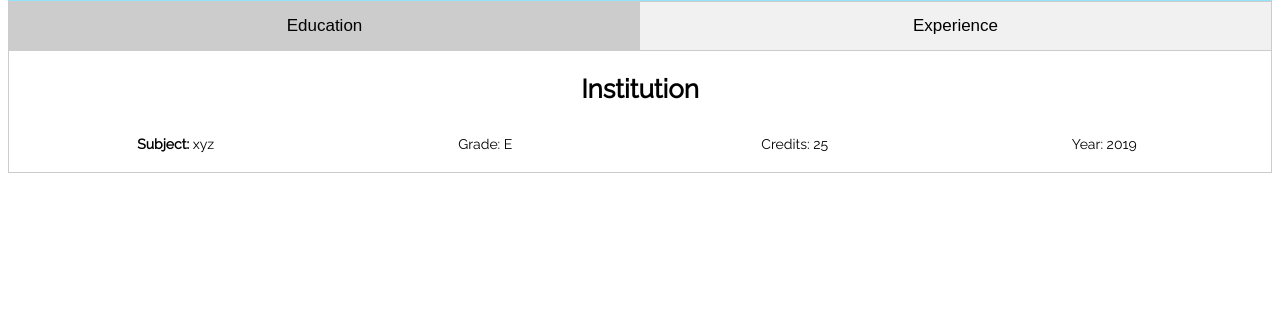
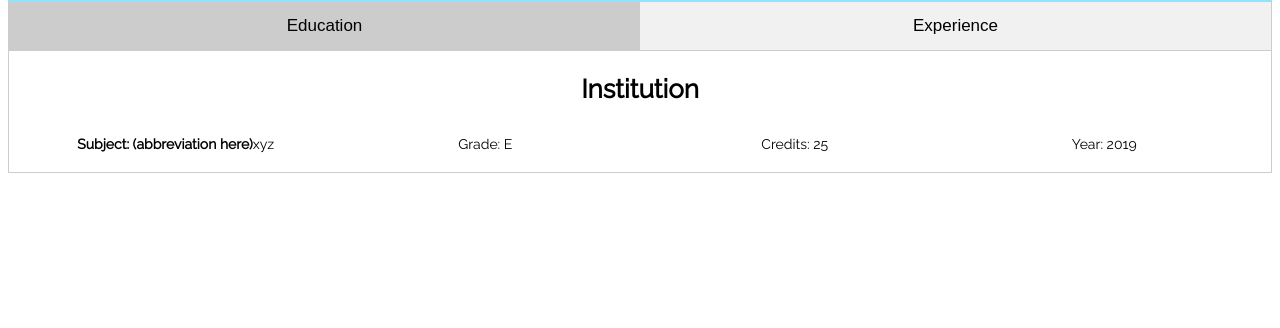
Before and after one commit to hawadlu/personal-website, a PHP site: page /educationAndExperience.php in a window 1280 px wide. Shown: the part 136-464 px from the top of the page. Run offline with PHP 8.4, Linux system fonts and the light colour scheme.

Commit message:
Adds space for subject abbreviations

```diff
--- a/Database Material/Projects.csv
+++ /dev/null
@@ -1 +0,0 @@
-Yumyum House,Testing,2018,1,yumyumhouselimited.co.nz
--- a/educationAndExperience.php
+++ b/educationAndExperience.php
@@ -38,7 +38,7 @@
             </div>
             <div class="education-Subject">
                 <center>
-                    <p><strong>Subject: </strong>xyz</p>
+                    <p><strong>Subject: (abbreviation here)</strong>xyz</p>
                 </center>
             </div>
             <div class="education-Grade">
```
Also changed, not shown: 1 other file.
